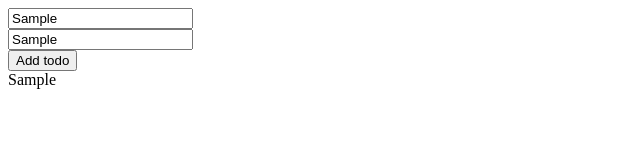
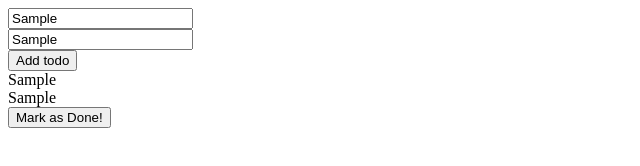
Before and after one commit to subh511/js-front, a plain HTML site: page GYM-TODO-APP/entryTime.html in a window 1280 px wide. Both pictures are taken after typing "Sample", "Sample" into the empty fields and a click on the button "Add todo". Shown: the whole page, without its empty margins (0-640 px from the left). Drawn offline with Linux system fonts and the light colour scheme.

Commit message:
intial built

```diff
--- a/GYM-TODO-APP/logic.js
+++ b/GYM-TODO-APP/logic.js
@@ -9,4 +9,10 @@ function addTodo() {
   const insideDiv = document.createElement("div");
   insideDiv.innerHTML = title;
   document.getElementById("container").appendChild(insideDiv);
+  const insideDiv1 = document.createElement("div");
+  insideDiv1.innerHTML = description;
+  document.getElementById("container").appendChild(insideDiv1);
+  const button = document.createElement("button");
+  button.innerHTML = "Mark as Done!";
+  document.getElementById("container").appendChild(button)
 }
```
Also changed, not shown: GYM-TODO-APP/entryTime.html (+1 -0 lines).
